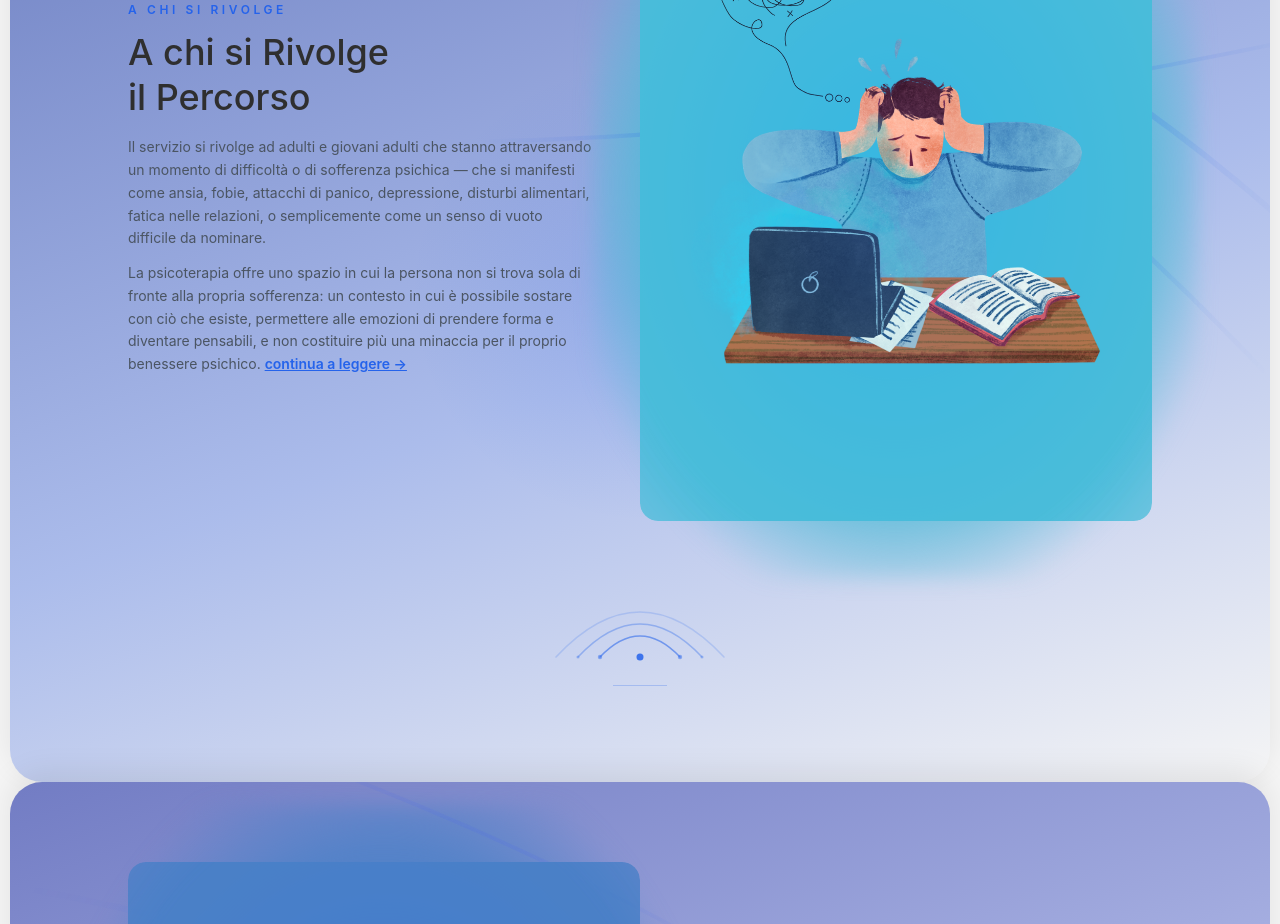
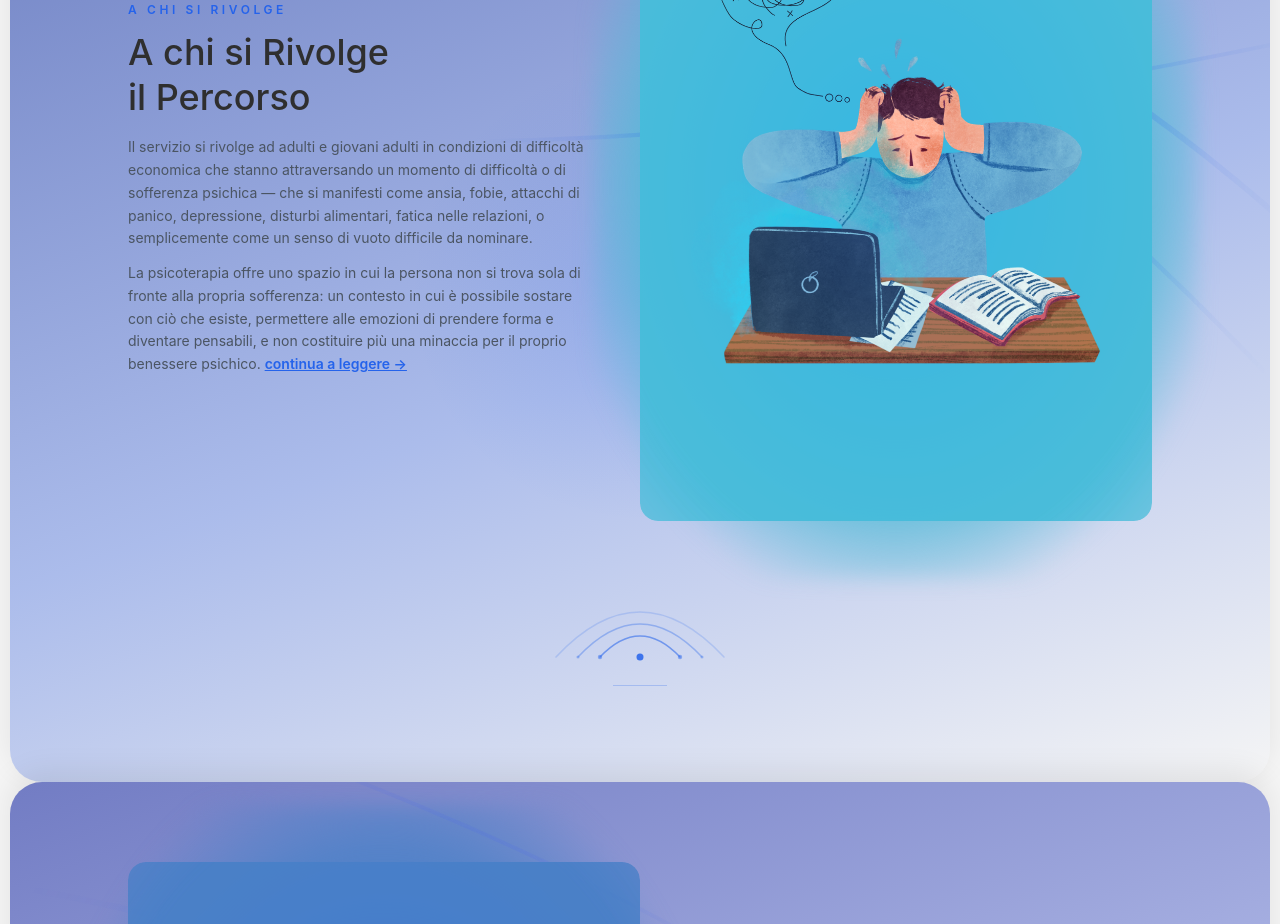
Before and after one commit to TheEmilz/psicodinamica-sociale, a React (Vite) app: page / in a window 1280 px wide. Shown: the part 1980-2904 px from the top of the page. Built offline with nearby package versions, Linux system fonts and the light colour scheme.

Commit message:
Aggiorna testo A chi si rivolge e rimuove bottone prenota

```diff
--- a/src/App.jsx
+++ b/src/App.jsx
@@ -556,7 +556,7 @@ export default function App() {
               A chi si Rivolge<br />il Percorso
             </motion.h2>
             <motion.p variants={itemSpring} className="text-sm leading-relaxed mb-3" style={{ color: '#4b5563' }}>
-              Il servizio si rivolge ad adulti e giovani adulti che stanno attraversando un momento di difficoltà o di sofferenza psichica — che si manifesti come ansia, fobie, attacchi di panico, depressione, disturbi alimentari, fatica nelle relazioni, o semplicemente come un senso di vuoto difficile da nominare.{' '}
+              Il servizio si rivolge ad adulti e giovani adulti in condizioni di difficoltà economica che stanno attraversando un momento di difficoltà o di sofferenza psichica — che si manifesti come ansia, fobie, attacchi di panico, depressione, disturbi alimentari, fatica nelle relazioni, o semplicemente come un senso di vuoto difficile da nominare.{' '}
               <Link to="/a-chi-si-rivolge" className="md:hidden" style={{ color: '#2563eb', fontWeight: 600, textDecoration: 'underline' }}>continua a leggere →</Link>
             </motion.p>
             <motion.p variants={itemSpring} className="hidden md:block text-sm leading-relaxed mb-6" style={{ color: '#4b5563' }}>
--- a/src/pages/AChiSiRivolge.jsx
+++ b/src/pages/AChiSiRivolge.jsx
@@ -45,7 +45,7 @@ export default function AChiSiRivolge() {
           style={{ display: 'flex', flexDirection: 'column', gap: '20px' }}
         >
           <p style={{ fontSize: '15px', lineHeight: 1.8, color: '#4b5563' }}>
-            Il servizio si rivolge ad adulti e giovani adulti che stanno attraversando un momento di difficoltà o di sofferenza psichica — che si manifesti come ansia, fobie, attacchi di panico, depressione, disturbi alimentari, fatica nelle relazioni, o semplicemente come un senso di vuoto difficile da nominare.
+            Il servizio si rivolge ad adulti e giovani adulti in condizioni di difficoltà economica che stanno attraversando un momento di difficoltà o di sofferenza psichica — che si manifesti come ansia, fobie, attacchi di panico, depressione, disturbi alimentari, fatica nelle relazioni, o semplicemente come un senso di vuoto difficile da nominare.
           </p>
           <p style={{ fontSize: '15px', lineHeight: 1.8, color: '#4b5563' }}>
             Accade frequentemente che il malessere non derivi da una vita oggettivamente compromessa, ma dall'impossibilità di elaborare ciò che si vive interiormente: stati affettivi confusi, emozioni intense e difficilmente tollerabili, esperienze che non trovano rappresentazione né parola. Paura, rabbia, dolore, confusione possono essere vissuti come qualcosa di insostenibile, da cui difendersi o allontanarsi. Gli eventi si susseguono senza che sia possibile una profonda comprensione, integrazione o che si possa attribuire loro un significato. In assenza di questa capacità elaborativa, la vita tende a ridursi a una forma di resistenza passiva piuttosto che a un'esistenza agita e sentita come propria.
@@ -59,12 +59,6 @@ export default function AChiSiRivolge() {
 
           {/* CTA */}
           <div style={{ borderTop: '1px solid rgba(16,185,129,0.15)', paddingTop: '40px', marginTop: '8px', display: 'flex', flexDirection: 'column', alignItems: 'flex-start', gap: '12px' }}>
-            <Link
-              to="/#prenota"
-              style={{ display: 'inline-flex', alignItems: 'center', gap: '8px', fontSize: '11px', fontWeight: 600, letterSpacing: '0.2em', textTransform: 'uppercase', padding: '16px 32px', borderRadius: '24px', background: '#059669', color: '#fff', textDecoration: 'none' }}
-            >
-              Prenota il primo colloquio
-            </Link>
             <Link to="/" style={{ fontSize: '12px', color: '#9ca3af', textDecoration: 'none' }}>
               ← Torna alla home
             </Link>
```
